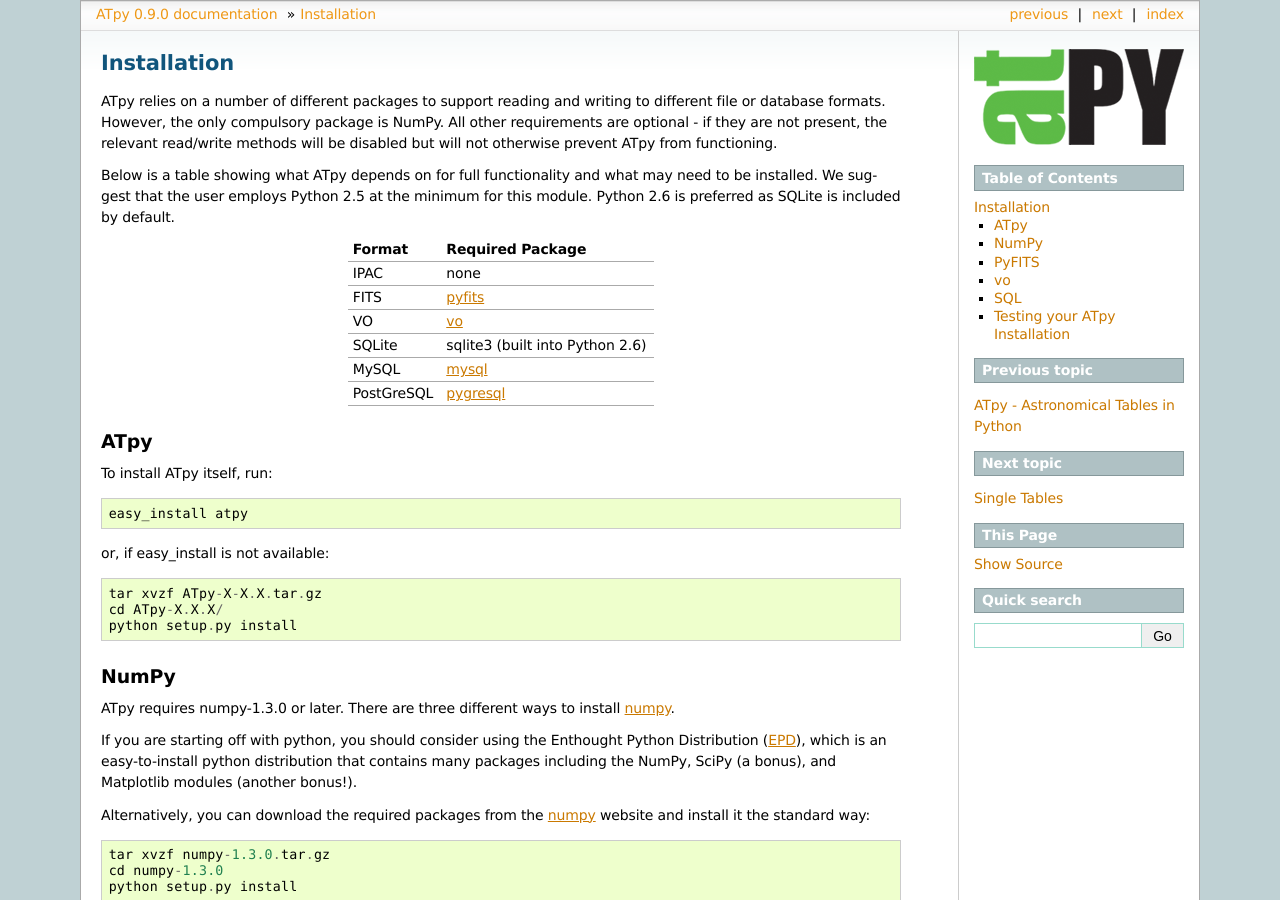
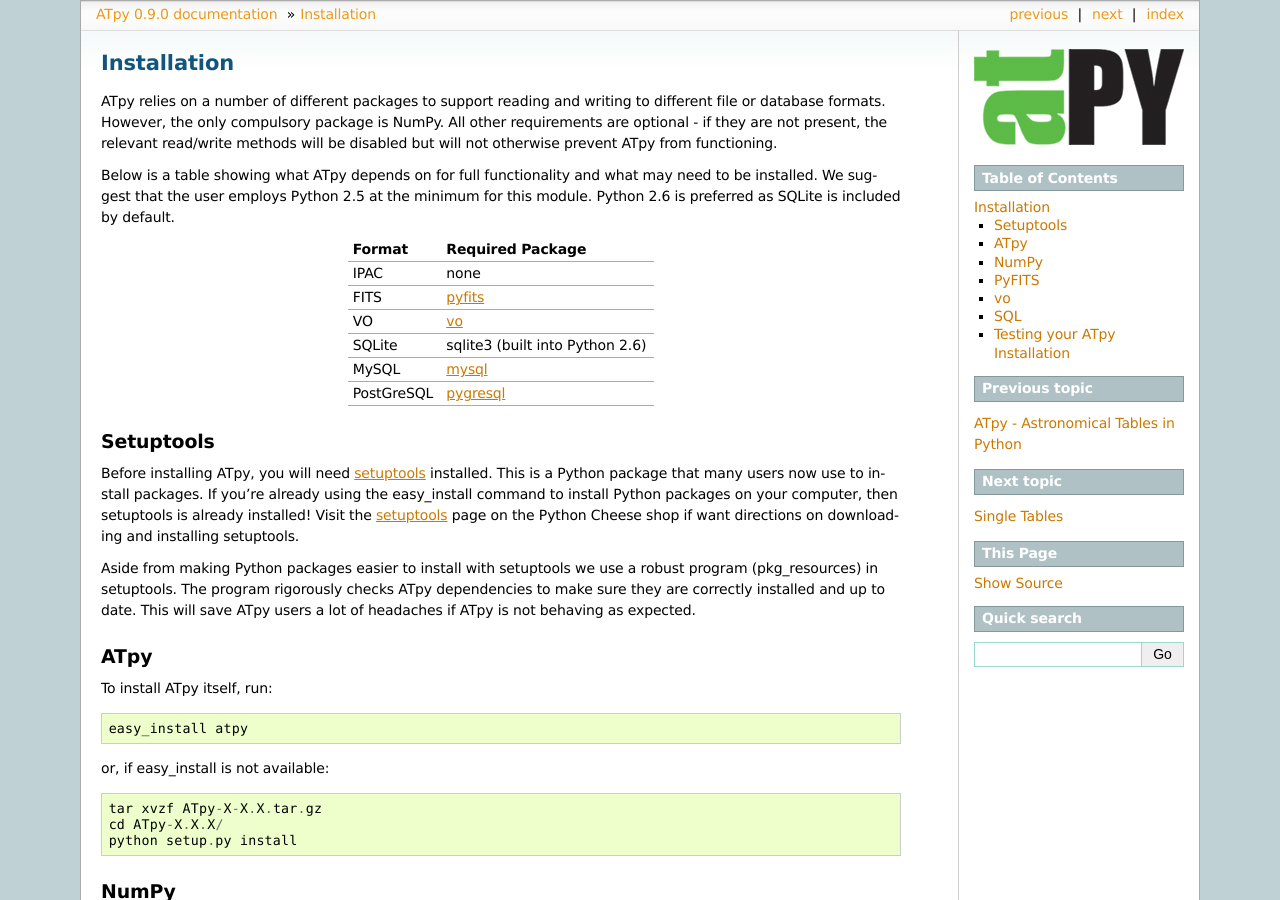
Before and after one commit to atpy/atpy.github.com, a Sphinx documentation site: the page built from source/installation.rst, in a window 1280 px wide and 900 px high. Built offline with Sphinx 7.4.7, drawn with Linux system fonts in a browser that asks for light colours.

Commit message:
Added note on installation page about pkg_resources.
git-svn-id: https://atpy.svn.sourceforge.net/svnroot/atpy/documentation@67 a84d3894-9e97-4a94-862a-515d26404f57

```diff
--- a/source/installation.rst
+++ b/source/installation.rst
@@ -26,6 +26,12 @@ default.
    PostGreSQL    pygresql_
 =============    ================================
 
+Setuptools
+^^^^^^^^^^
+Before installing ATpy, you will need setuptools_ installed. This is a Python package that many users now use to install packages. If you're already using the easy_install command to install Python packages on your computer, then setuptools is already installed! Visit the setuptools_ page on the Python Cheese shop if want directions on downloading and installing setuptools.
+
+Aside from making Python packages easier to install with setuptools we use a robust program (pkg_resources) in setuptools. The program rigorously checks ATpy dependencies to make sure they are correctly installed and up to date. This will save ATpy users a lot of headaches if ATpy is not behaving as expected.
+
 ATpy
 ^^^^
 
@@ -38,6 +44,9 @@ or, if easy_install is not available::
     tar xvzf ATpy-X-X.X.tar.gz
     cd ATpy-X.X.X/
     python setup.py install
+
+
+
 
 NumPy
 ^^^^^
@@ -155,3 +164,4 @@ features, then you're all set.
 .. _NumPy: http://numpy.scipy.org/
 .. _SQLite: http://docs.python.org/library/sqlite3.html
 .. _EPD: http://www.enthought.com/products/epd.php
+.. _setuptools: http://pypi.python.org/pypi/setuptools/0.6c9
```
Also changed, not shown: 4 other files.
